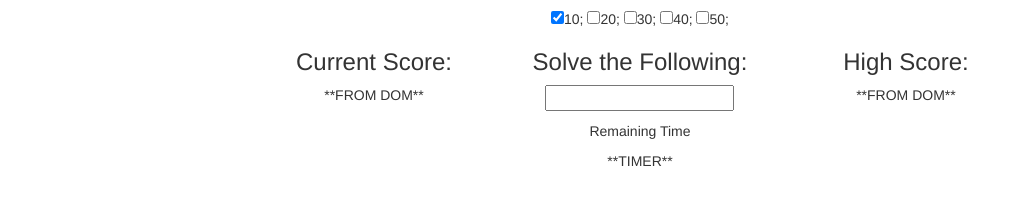
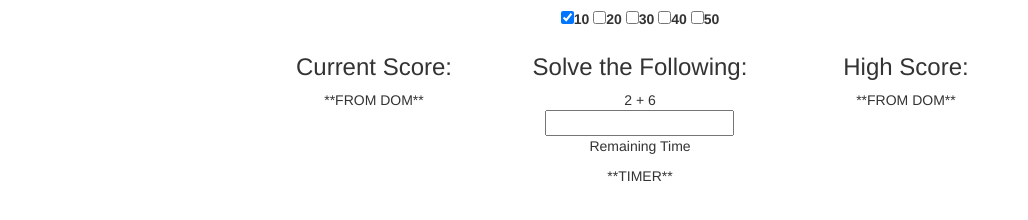
Before and after one commit to samorey11/10secmathgame, a plain HTML site: page index.html in a window 1280 px wide. Shown: the part 116-336 px from the top of the page, without its empty margins (0-1028 px from the left). Drawn offline with nearby package versions, Linux system fonts and the light colour scheme.

Commit message:
Equation function completed

```diff
--- a/index.html
+++ b/index.html
@@ -3,7 +3,6 @@
   <head>
     <meta charset="utf-8">
     <meta name="viewport" content="width=device-width">
-    <title>repl.it</title>
     <link href="https://maxcdn.bootstrapcdn.com/bootstrap/3.3.7/css/bootstrap.min.css" rel="stylesheet" type="text/css" />
     <link href="index.css" rel="stylesheet" type="text/css" />
     <script
@@ -20,11 +19,20 @@
       <h2 class="text-center border-bottom">Number Limit</h2>
       <div class="row">
         <div class="text-center">
-          <input class="number-limit" type="checkbox" checked>10;
-          <input class="number-limit" type="checkbox">20;
-          <input class="number-limit" type="checkbox">30;
-          <input class="number-limit" type="checkbox">40;
-          <input class="number-limit" type="checkbox">50;
+          <label for="ten">
+            <input id="number-limit" type="checkbox" name="ten" value="10" checked>10
+          </label>
+          <label for="twenty">
+            <input id="number-limit" type="checkbox" name="twenty" value="20">20
+          </label>
+          <label for="thirty">
+            <input id="number-limit" type="checkbox" name="thirty" value="30">30
+          </label>
+          <label for="fourty">
+            <input id="number-limit" type="checkbox" name="fourty" value="40">40
+          </label>
+          <label for="fifty">
+            <input id="number-limit" type="checkbox" name="fifty" value="50">50
         </div>
       </div>
     </div>
@@ -36,14 +44,19 @@
         </div>
         <div class="col-xs-4 text-center">
           <h3>Solve the Following:</h3>
-          <p id="new-question"><input type="text" name="answer"/></p>
-          <p>Remaining Time</p>
-          <p>**TIMER**</p>
+          <div id="new-question">
+          </div><div><input type="text" name="answer"/></div>
         </div>
         <div class="col-xs-4 text-center">
           <h3>High Score:</h3>
           <p>**FROM DOM**</p>
         </div>
       </div>
+      <div class="row">
+        <div class="col-xs-12 text-center">
+          <p>Remaining Time</p>
+          <p>**TIMER**</p>
+        </div>
+      </div>
     </div>
   </body>
--- a/index.js
+++ b/index.js
@@ -0,0 +1,22 @@
+$(document).ready(function(){
+  var currentQuestion;
+
+  var randomNumber = function (size) {
+    return Math.ceil(Math.random()*size);
+  }
+
+  var newQuestion = function () {
+    var question = {};
+    var firstNumber = randomNumber(10);
+    var secondNumber = randomNumber(10);
+
+    question.answer = firstNumber + secondNumber;
+    question.equation = String(firstNumber) + " + " + String(secondNumber);
+
+    return question;
+
+  }
+
+  currentQuestion = newQuestion();
+  $('#new-question').text(currentQuestion.equation);
+});
```
